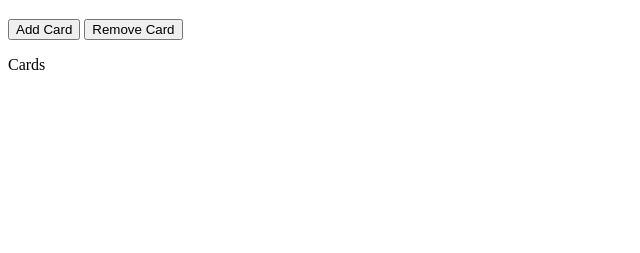
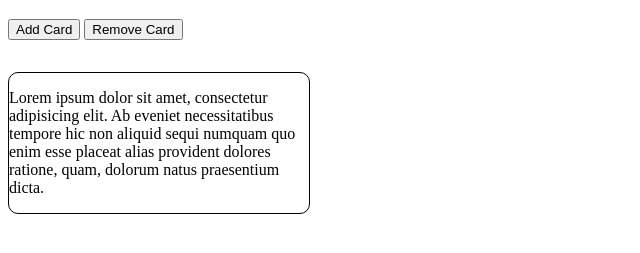
Before and after one commit to ArturoMauricioDev/intro-javascript, a plain HTML site: page index.html in a window 1280 px wide. Shown: the part 61-314 px from the top of the page, without its empty margins (0-640 px from the left). Drawn offline with Linux system fonts and the light colour scheme.

Commit message:
fisrt class

```diff
--- a/index.html
+++ b/index.html
@@ -3,14 +3,15 @@
 <head>
     <meta charset="UTF-8">
     <meta name="viewport" content="width=device-width, initial-scale=1.0">
+    <link rel="stylesheet" href="./styles.css">
     <title>Add - Remove Cards</title>
 </head>
 <body>
-    <h1 id="titulo">Agregando Cards</h1>
+    <h1>Agregando Cards</h1>
     <button>Add Card</button>
     <button>Remove Card</button>
-    <div class="section">
-        <p>Cards</p>
+    <div id="app" class="main">
+
     </div>
 </body>
 <script type="module" src="./index.js"></script>
--- a/index.js
+++ b/index.js
@@ -1 +1,14 @@
-console.log("hola mundo");
+const mountNode = document.querySelector("#app");
+
+const parrafo = document.createElement("p");
+const text = document.createTextNode(
+  "Lorem ipsum dolor sit amet, consectetur adipisicing elit. Ab eveniet necessitatibus tempore hic non aliquid sequi numquam quo enim esse placeat alias provident dolores ratione, quam, dolorum natus praesentium dicta."
+);
+parrafo.appendChild(text);
+
+const card = document.createElement("div");
+card.className = "card";
+
+card.appendChild(parrafo);
+
+mountNode.appendChild(card);
--- /dev/null
+++ b/styles.css
@@ -0,0 +1,7 @@
+.card {
+  border: 1px solid black;
+  border-radius: 10px;
+  max-width: 300px;
+  overflow: hidden;
+  margin-top: 32px;
+}
```
